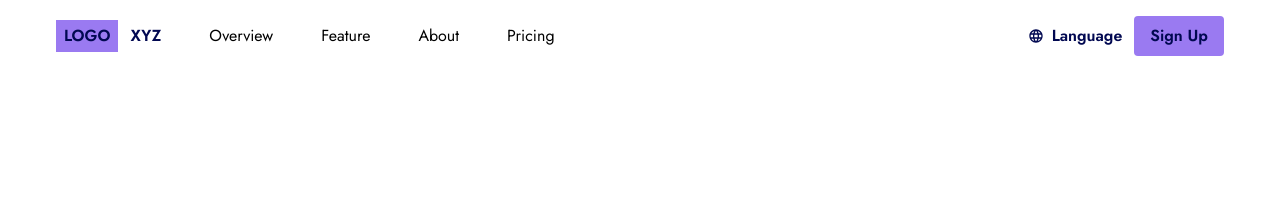
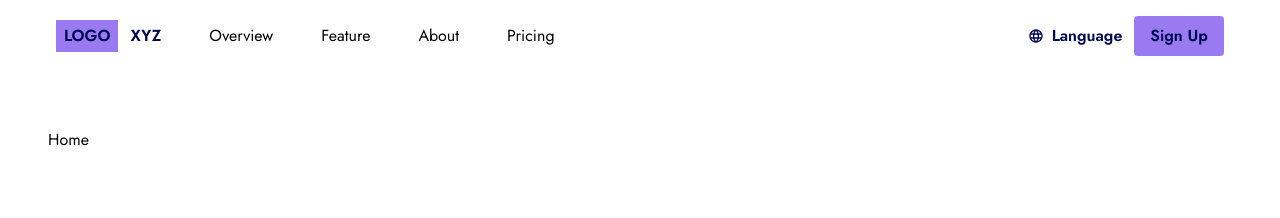
Before and after one commit to Hassam-01/webProject-01, a React (Vite) app: page / in a window 1280 px wide. Shown: the top 218 px of the page. Built offline with nearby package versions, Linux system fonts and the light colour scheme.

Commit message:
home display banner added

```diff
--- a/src/App.jsx
+++ b/src/App.jsx
@@ -1,6 +1,7 @@
 // import { useState } from 'react'
 
 import './App.css'
+import Home from './components/Home'
 import Navbar from './components/Navbar'
 
 function App() {
@@ -9,6 +10,7 @@ function App() {
   return (
     <>
     <Navbar/>
+    <Home/>
     </>
   )
 }
--- /dev/null
+++ b/src/components/Home.jsx
@@ -0,0 +1,11 @@
+
+
+export default function Home() {
+  return (
+    <>
+    <div className="md:px-12 p-4 max-w-screen-2xl mx-auto mt-28">
+    Home
+    </div>
+    </>
+  )
+}
```
